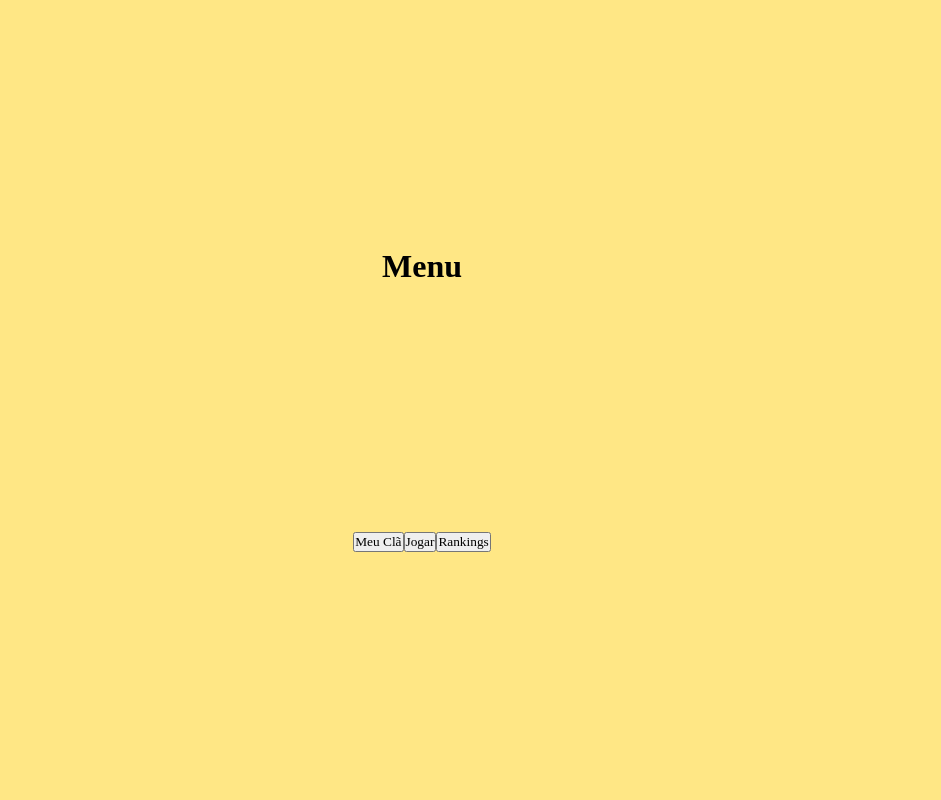
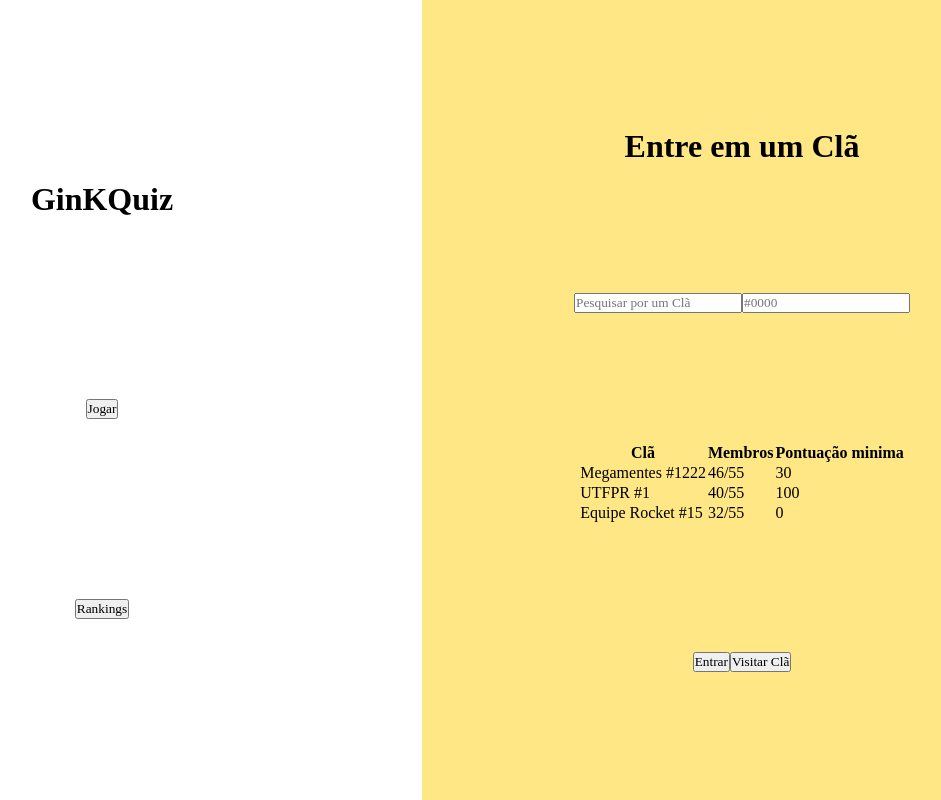
Before and after one commit to starxdlcf/GinKQuiz, a React (Vite) app: page /menu in a window 1280 px wide. Shown: the whole page, without its empty margins (218-1159 px from the left). Built offline with nearby package versions, Linux system fonts and the light colour scheme; a web font is replaced by a local one.

Commit message:
menu parte visual

```diff
--- a/src/components/components/menuInicial/MenuInicial.jsx
+++ b/src/components/components/menuInicial/MenuInicial.jsx
@@ -1,15 +1,54 @@
-import React from 'react'
+import React from "react";
 import styles from "./MenuInicial.module.css";
 
 export const MenuInicial = () => {
   return (
     <div className={styles.container}>
-      <h1>Menu</h1>
-      <div>
-      <button>Meu Clã</button>
-      <button>Jogar</button>
-      <button>Rankings</button>
+      <div className={styles.box1}>
+        <h1>GinKQuiz</h1>
+
+        <button>Jogar</button>
+        <button>Rankings</button>
+      </div>
+      <div className={styles.box2}>
+        <h1>Entre em um Clã</h1>
+        <div>
+          <input type="text" placeholder="Pesquisar por um Clã" />
+          <input type="text" placeholder="#0000" />
+        </div>
+
+        <table>
+          <thead>
+            <tr>
+              <th>Clã</th>
+              <th>Membros</th>
+              <th>Pontuação minima</th>
+            </tr>
+          </thead>
+          <tbody>
+            <tr>
+              <td>Megamentes #1222</td>
+              <td>46/55</td>
+              <td>30</td>
+            </tr>
+            <tr>
+              <td>UTFPR #1</td>
+              <td>40/55</td>
+              <td>100</td>
+            </tr>
+            <tr>
+              <td>Equipe Rocket #15</td>
+              <td>32/55</td>
+              <td>0</td>
+            </tr>
+          </tbody>
+        </table>
+
+        <div>
+          <button>Entrar</button>
+          <button>Visitar Clã</button>
+        </div>
       </div>
     </div>
-  )
-}
+  );
+};
--- a/src/components/components/menuInicial/MenuInicial.module.css
+++ b/src/components/components/menuInicial/MenuInicial.module.css
@@ -3,7 +3,26 @@
     width: 100vw;
     height: 100vh;
     display: flex;
-    flex-direction: column;
     justify-content:space-evenly;
     align-items: center;
 }
+
+.box1{
+    display: flex;
+    flex-direction: column;
+    justify-content: space-evenly;
+    align-items: center;
+    width: 100%;
+    height: 100%;
+    background-color: white;
+}
+
+.box2{
+
+    display: flex;
+    flex-direction: column;
+    justify-content: space-evenly;
+    align-items: center;
+    width: 100%;
+    height: 100%;
+}
```
